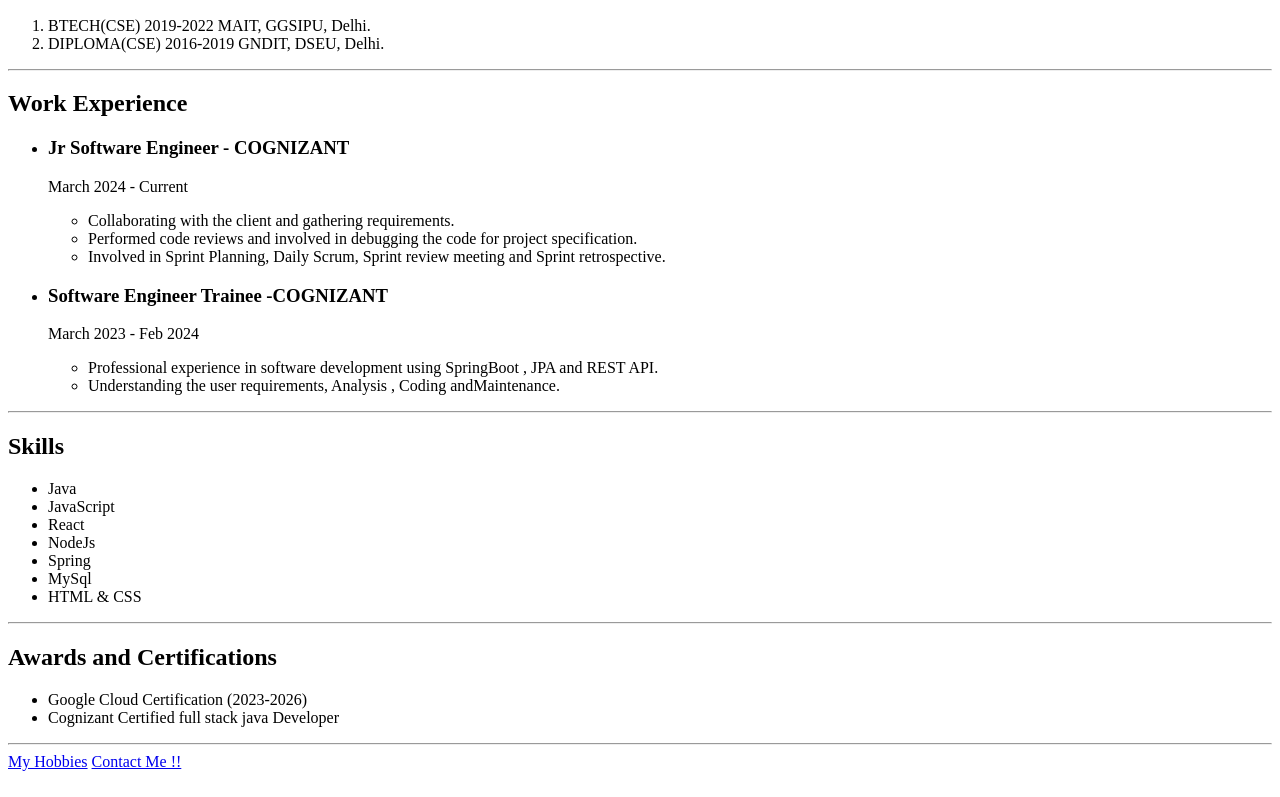
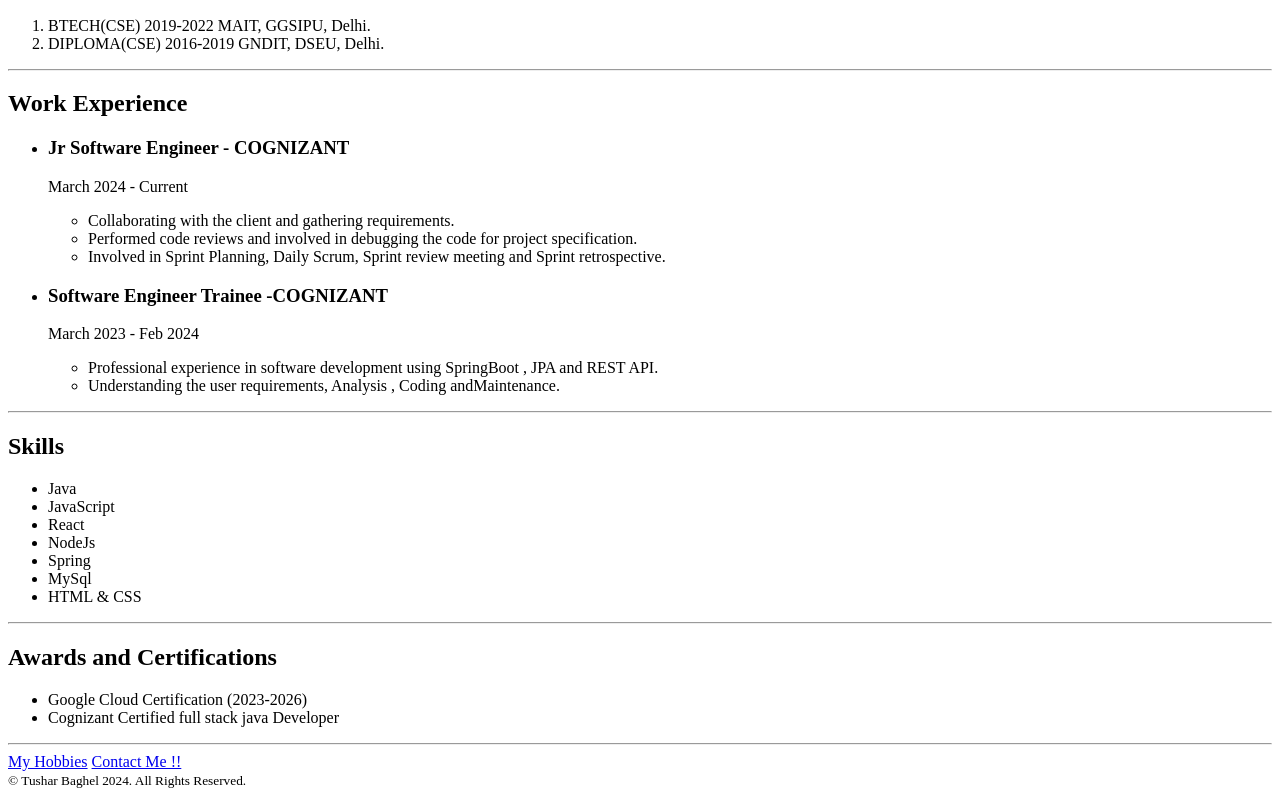
Before and after one commit to tushar-baghel/MyResume, a plain HTML site: page index.html in a window 1280 px wide. Shown: the part 461-1258 px from the top of the page. Drawn offline with Linux system fonts and the light colour scheme.

Commit message:
added footer for copyright

```diff
--- a/index.html
+++ b/index.html
@@ -62,6 +62,10 @@
     <hr>
     <a href="./public/hobbies.html">My Hobbies</a>
     <a href="./public/contact.html">Contact Me !!</a>
-
+     <footer>
+        <small>
+          © Tushar Baghel 2024. All Rights Reserved.
+        </small>
+    </footer>
 </body>
 </html>
```
